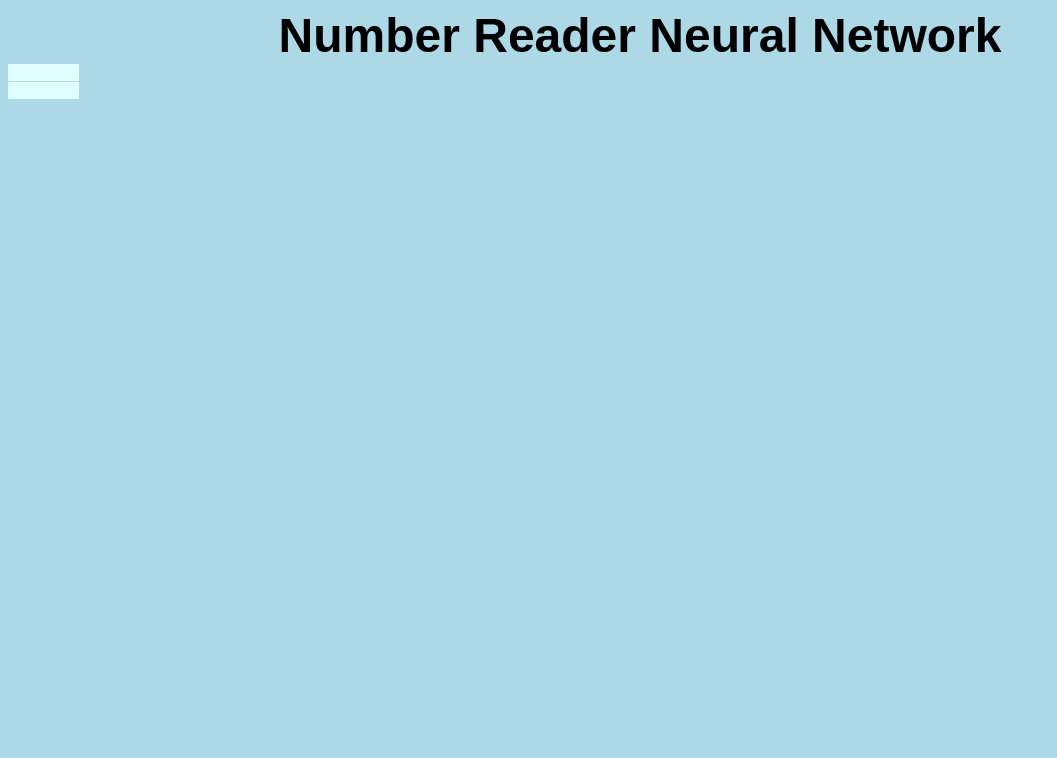
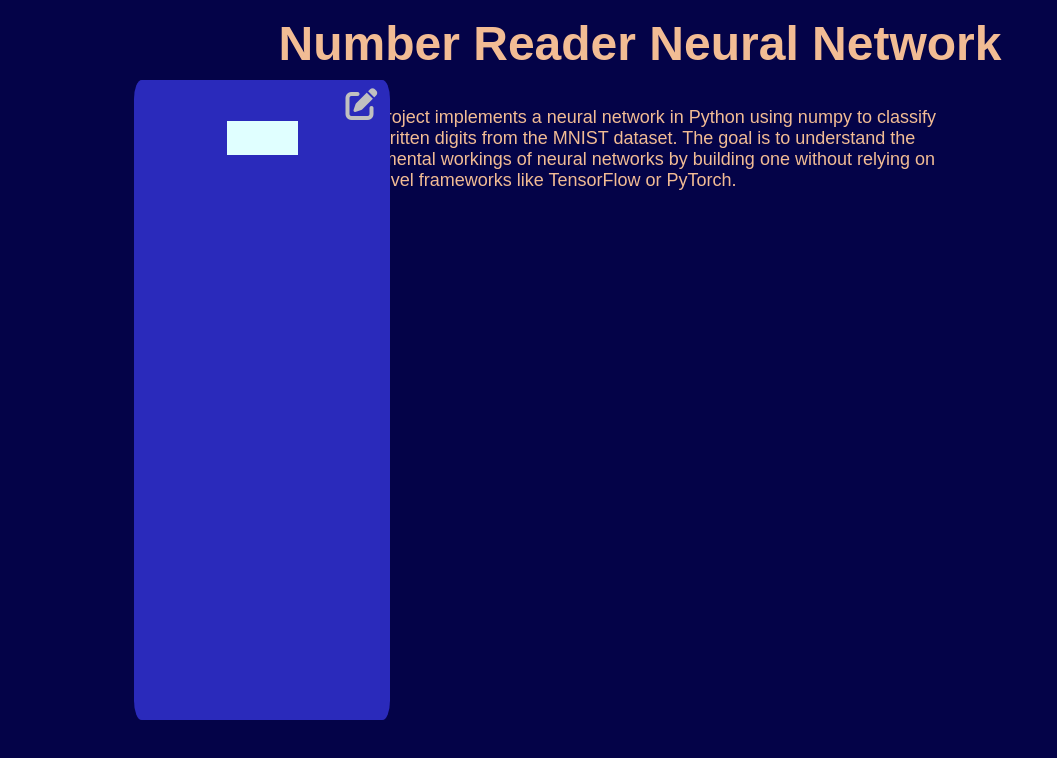
Before and after one commit to paulolinG/MNISTNumberReader, a plain HTML site: page frontend/index.html in a window 1280 px wide. Shown: the whole page, without its empty margins (0-1057 px from the left). Drawn offline with Linux system fonts and the light colour scheme.

Commit message:
styling, boiler plate

```diff
--- a/frontend/index.html
+++ b/frontend/index.html
@@ -6,11 +6,17 @@
     <title> Number Recognizer Visualzation </title>
     <link rel="stylesheet" href="styles.css">
     <script src="app.js" type="text/javascript"></script>
+    <script src="https://kit.fontawesome.com/3c0253c3b4.js" crossorigin="anonymous"></script>
 </head>
 <body>
-    <div class="page-layout">
+    <div id="page-layout">
         <header> Number Reader Neural Network </header>
+        <div class="description">
+            This project implements a neural network in Python using numpy to classify handwritten digits from the MNIST dataset.
+            The goal is to understand the fundamental workings of neural networks by building one without relying on high-level frameworks like TensorFlow or PyTorch.
+        </div>
         <div class="nn-parameters">
+            <i class="fa-solid fa-pen-to-square" id="config-icon"></i>
             <div class="learning-rate-container">
                 <input type="number" step="0.001" min="0.01" class="learning-rate">
             </div>
--- a/frontend/styles.css
+++ b/frontend/styles.css
@@ -1,6 +1,21 @@
+html {
+  height: 100%;
+}
+
 body {
-  background-color: lightblue;
+  height: 100%;
+  display: flex;
+  justify-content: center;
+  margin-top: 0;
+  font-family: sans-serif;
+  background-color: #040348;
+}
+
+#page-layout {
   font-family: Arial, Helvetica, sans-serif;
+  color: #f2bc94;
+  margin-top: 1em;
+  height: 100%;
 }
 
 header {
@@ -23,3 +38,52 @@ input:focus {
 
 .learning-rate {
 }
+
+.description {
+  width: 60%;
+  height: 15em;
+  position: relative;
+  word-wrap: break-word;
+  margin: auto;
+  margin-top: 2em;
+  font-size: large;
+}
+
+.nn-parameters {
+  background-color: #2a2abb;
+  height: 80%;
+  width: 20%;
+  position: absolute;
+  top: 10%;
+  /* left: -17%; */
+  border-radius: 3%;
+  display: flex;
+  flex-direction: column;
+  align-items: center;
+}
+
+#config-icon {
+  align-self: flex-end;
+  margin-right: 5%;
+  margin-top: 3%;
+  font-size: 2em;
+  color: #c0c0c0;
+}
+
+@media (width >= 1024px) {
+  #page-layout {
+    width: 80%;
+  }
+}
+
+@media (768px <= width < 1024px) {
+  #page-layout {
+    width: 90%;
+  }
+}
+
+@media (width < 768px) {
+  #page-layout {
+    width: 100%;
+  }
+}
```
Also changed, not shown: frontend/assets/night_background.png (added).
